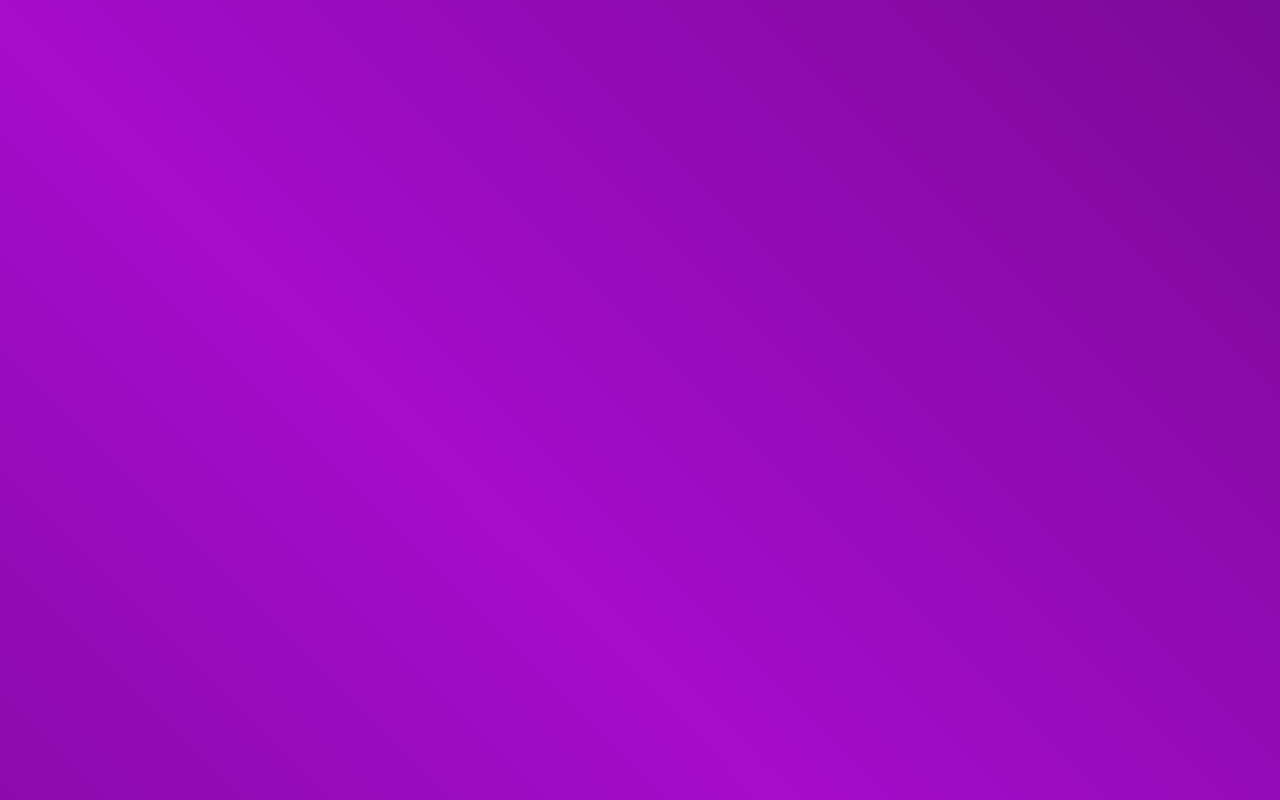
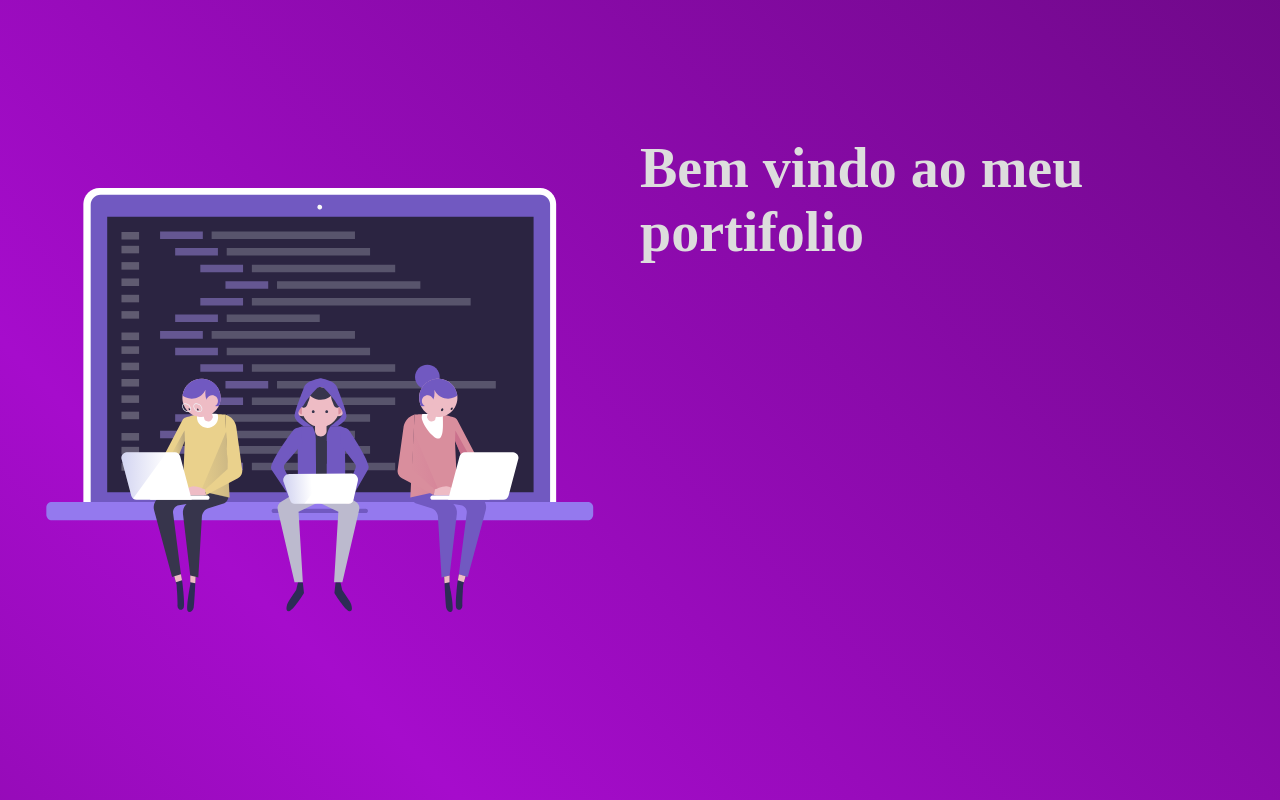
Before and after one commit to 4lyss0n/portfolio, a Next.js app: page / in a window 1280 px wide. Built offline with nearby package versions, Linux system fonts and the light colour scheme.

Commit message:
create a header of page

```diff
--- a/pages/index.tsx
+++ b/pages/index.tsx
@@ -1,4 +1,4 @@
-import { Menu, Head } from '../src/components'
+import { Menu, Head,Header } from '../src/components'
 
 
 export default function Home() {
@@ -8,6 +8,7 @@ export default function Home() {
         description="4lysson_ portifolio web page create by Nextjs"
       />
       <Menu />
+      <Header />
     </>
   )
 }
--- /dev/null
+++ b/src/components/Header/index.tsx
@@ -0,0 +1,53 @@
+import { FunctionComponent } from "react";
+import NextImage from 'next/image'
+import sgv from '../../../public/devs.svg'
+import { useState } from "react";
+import { useEffect } from "react";
+import { useCallback } from "react";
+
+interface IProps {
+
+}
+
+const Component: FunctionComponent<IProps> = ({ }) => {
+
+    const [title, setTitle] = useState<string[]>([])
+
+    const delay = (ms: number) => new Promise((resolve) => setInterval(resolve, ms))
+    useEffect(() => {
+        (async () => {
+            const arr = ('Bem vindo ao meu portifolio').split("")
+            let time = 50
+
+            for(let c=0;c <= arr.length;c++){
+                await delay(time)
+                await setTitle(arr.slice(0,c))
+                time = time -5
+            }
+        })()
+    }, [])
+
+    return (
+        <>
+            <header id="header-main-page">
+                <div id="header-image-container">
+
+                    <div id="header-image">
+                        <NextImage
+                            src={sgv}
+                            alt="dev image"
+                            layout="responsive"
+                        />
+                    </div>
+                </div>
+                <div id="title-container">
+                    <h1>
+                        {title.length > 0 ? title.reduce((v,a) => v+a) : ''}
+                    </h1>
+                </div>
+            </header>
+        </>
+    )
+}
+
+export default Component
--- a/src/components/index.tsx
+++ b/src/components/index.tsx
@@ -1,8 +1,10 @@
 import Menu from './Menu'
 import Head from './Head'
+import Header from './Header'
 
 
 export {
     Menu,
-    Head
+    Head,
+    Header
 }
--- a/src/styles/css/index.css
+++ b/src/styles/css/index.css
@@ -88,6 +88,7 @@ body {
     display: -webkit-box;
     display: -ms-flexbox;
     display: flex;
+    position: fixed;
     -webkit-box-pack: end;
         -ms-flex-pack: end;
             justify-content: flex-end;
@@ -243,4 +244,144 @@ body {
 
 #3E054D
 */
+#header-image-container {
+  overflow: hidden;
+}
+
+@media (min-width: 500px) {
+  #header-main-page {
+    height: 100vh;
+    display: -webkit-box;
+    display: -ms-flexbox;
+    display: flex;
+  }
+  #header-main-page #header-image-container {
+    -webkit-box-flex: 1;
+        -ms-flex: 1;
+            flex: 1;
+    display: -webkit-box;
+    display: -ms-flexbox;
+    display: flex;
+    -webkit-box-orient: vertical;
+    -webkit-box-direction: normal;
+        -ms-flex-direction: column;
+            flex-direction: column;
+    -webkit-box-pack: center;
+        -ms-flex-pack: center;
+            justify-content: center;
+    -webkit-box-align: center;
+        -ms-flex-align: center;
+            align-items: center;
+  }
+  #header-main-page #header-image-container #header-image {
+    position: relative;
+    width: 120%;
+  }
+  #header-main-page #title-container {
+    -webkit-box-flex: 1;
+        -ms-flex: 1;
+            flex: 1;
+    display: -webkit-box;
+    display: -ms-flexbox;
+    display: flex;
+    -webkit-box-orient: vertical;
+    -webkit-box-direction: normal;
+        -ms-flex-direction: column;
+            flex-direction: column;
+    -webkit-box-align: center;
+        -ms-flex-align: center;
+            align-items: center;
+  }
+  #header-main-page #title-container * {
+    color: #ddd;
+  }
+  #header-main-page #title-container h1 {
+    -webkit-box-flex: 0.5;
+        -ms-flex: 0.5;
+            flex: 0.5;
+    font-weight: bold;
+    font-size: 3.5rem;
+    display: -webkit-box;
+    display: -ms-flexbox;
+    display: flex;
+    -webkit-box-orient: vertical;
+    -webkit-box-direction: normal;
+        -ms-flex-direction: column;
+            flex-direction: column;
+    -webkit-box-pack: center;
+        -ms-flex-pack: center;
+            justify-content: center;
+  }
+  #header-main-page #title-container h1:hover {
+    text-decoration: underline;
+  }
+}
+
+@media (max-width: 501px) {
+  #header-main-page {
+    height: 100vh;
+    display: -webkit-box;
+    display: -ms-flexbox;
+    display: flex;
+  }
+  #header-main-page #header-image-container {
+    display: none;
+    -webkit-box-flex: 1;
+        -ms-flex: 1;
+            flex: 1;
+    -webkit-box-orient: vertical;
+    -webkit-box-direction: normal;
+        -ms-flex-direction: column;
+            flex-direction: column;
+    -webkit-box-pack: center;
+        -ms-flex-pack: center;
+            justify-content: center;
+    -webkit-box-align: center;
+        -ms-flex-align: center;
+            align-items: center;
+  }
+  #header-main-page #header-image-container #header-image {
+    position: relative;
+    width: 120%;
+  }
+  #header-main-page #title-container {
+    -webkit-box-flex: 1;
+        -ms-flex: 1;
+            flex: 1;
+    display: -webkit-box;
+    display: -ms-flexbox;
+    display: flex;
+    -webkit-box-orient: vertical;
+    -webkit-box-direction: normal;
+        -ms-flex-direction: column;
+            flex-direction: column;
+    -webkit-box-align: center;
+        -ms-flex-align: center;
+            align-items: center;
+  }
+  #header-main-page #title-container * {
+    color: #ddd;
+  }
+  #header-main-page #title-container h1 {
+    width: 80%;
+    -webkit-box-flex: 0.5;
+        -ms-flex: 0.5;
+            flex: 0.5;
+    font-weight: bold;
+    font-size: 3.5rem;
+    display: -webkit-box;
+    display: -ms-flexbox;
+    display: flex;
+    -webkit-box-orient: vertical;
+    -webkit-box-direction: normal;
+        -ms-flex-direction: column;
+            flex-direction: column;
+    -webkit-box-pack: center;
+        -ms-flex-pack: center;
+            justify-content: center;
+  }
+  #header-main-page #title-container h1:hover {
+    text-decoration: underline;
+  }
+}
 /*# sourceMappingURL=index.css.map */
--- a/src/styles/sass/_Index.scss
+++ b/src/styles/sass/_Index.scss
@@ -1,3 +1,4 @@
 @import  'reset';
 @import 'menuTop';
 @import 'variable';
+@import 'headerImage';
--- /dev/null
+++ b/src/styles/sass/_headerImage.scss
@@ -0,0 +1,89 @@
+#header-image-container {
+    overflow: hidden;
+}
+
+@media (min-width: 500px) {
+    #header-main-page {
+        height: 100vh;
+        display: flex;
+        #header-image-container {
+            flex: 1;
+            display: flex;
+            flex-direction: column;
+            justify-content: center;
+            align-items: center;
+            #header-image {
+                position: relative;
+                width: 120%;
+                // height: 100%;
+            }
+        }
+
+        #title-container {
+            flex: 1;
+            display: flex;
+            flex-direction: column;
+            align-items: center;
+            // justify-content: center;
+            * {
+                color: #ddd;
+            }
+            h1 {
+                flex: 0.5;
+                font-weight: bold;
+                font-size: 3.5rem;
+                &:hover {
+                    text-decoration: underline;
+                }
+                display: flex;
+                flex-direction: column;
+                justify-content: center;
+            }
+        }
+    }
+}
+
+
+@media (max-width: 501px) {
+    #header-main-page {
+        height: 100vh;
+        display: flex;
+        #header-image-container {
+            display: none;
+            flex: 1;
+            // display: flex;
+            flex-direction: column;
+            justify-content: center;
+            align-items: center;
+            #header-image {
+                // display: none;
+                position: relative;
+                width: 120%;
+                // height: 100%;
+            }
+        }
+
+        #title-container {
+            flex: 1;
+            display: flex;
+            flex-direction: column;
+            align-items: center;
+            // justify-content: center;
+            * {
+                color: #ddd;
+            }
+            h1 {
+                width: 80%;
+                flex: 0.5;
+                font-weight: bold;
+                font-size: 3.5rem;
+                &:hover {
+                    text-decoration: underline;
+                }
+                display: flex;
+                flex-direction: column;
+                justify-content: center;
+            }
+        }
+    }
+}
--- a/src/styles/sass/_menuTop.scss
+++ b/src/styles/sass/_menuTop.scss
@@ -11,6 +11,7 @@
     #menu-top {
         width: 100vw;
         display: flex;
+        position: fixed;
         justify-content: flex-end;
         animation: Load 200ms backwards;
         ul {
```
Also changed, not shown: public/devs.svg (added), 1 other file (tests, documents, lock files or other folders).
